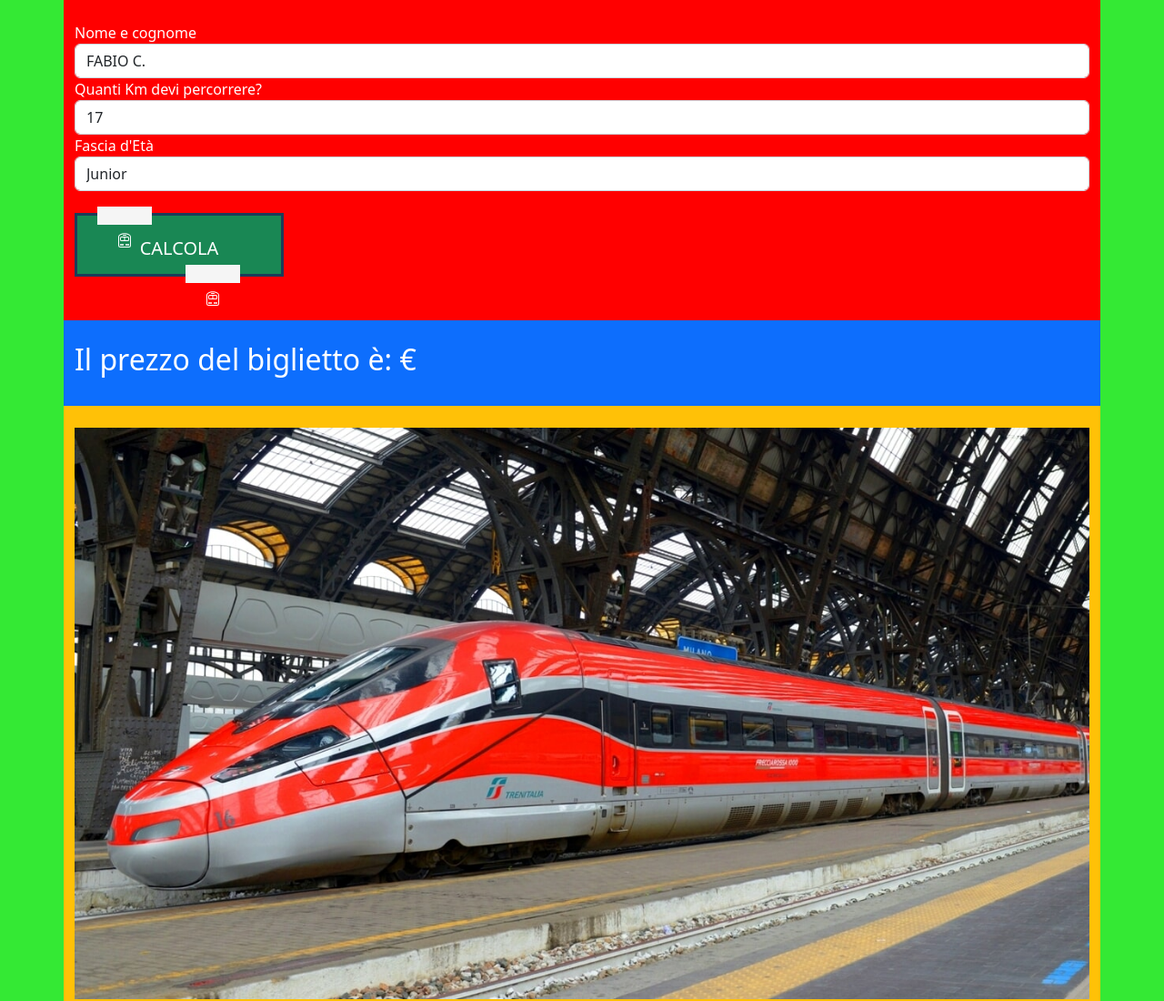
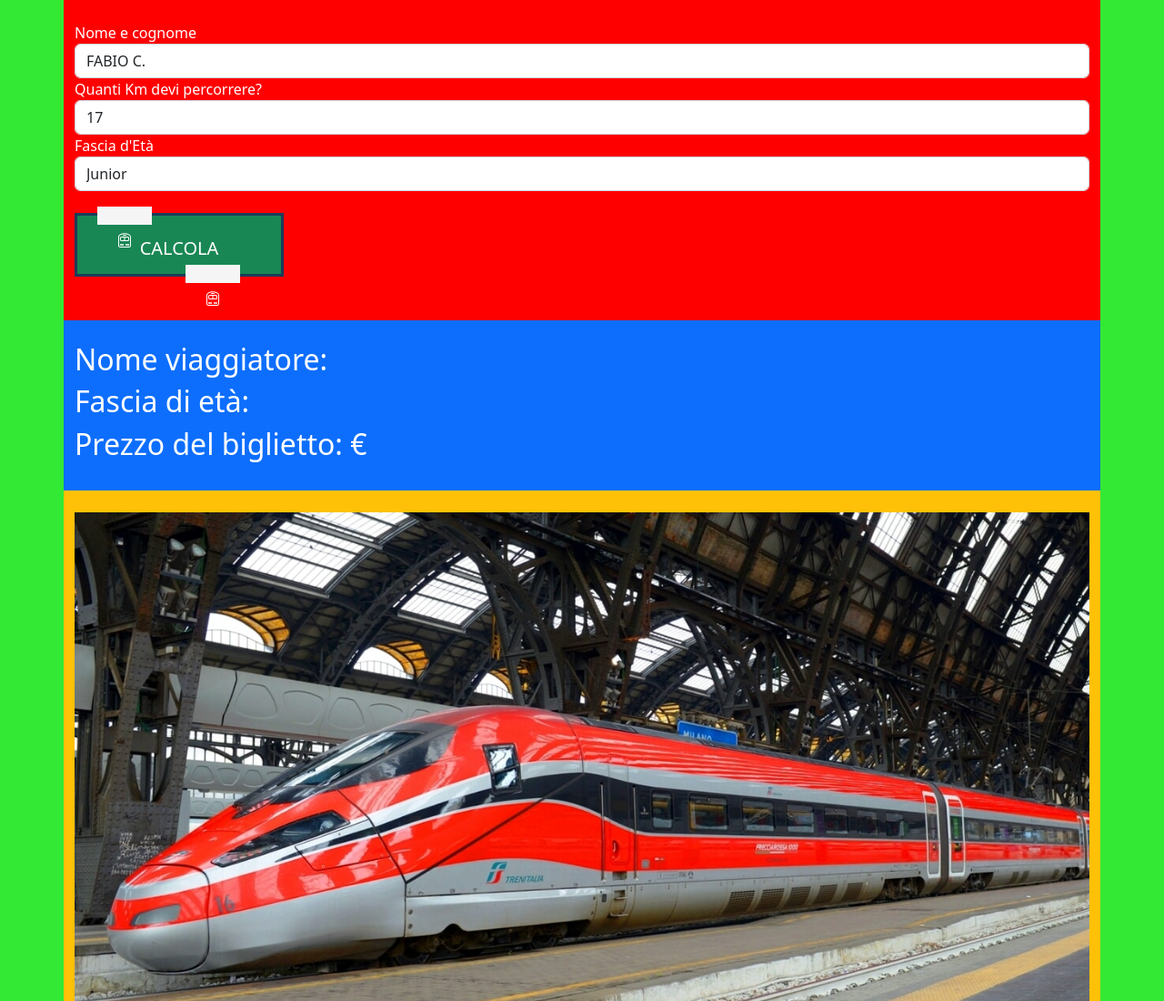
Before and after one commit to Skyfe24/js-biglietto-treno-form, a plain HTML site: page index.html in a window 1280 px wide. Shown: the top 1100 px of the page at 91% size. Drawn offline with nearby package versions, Linux system fonts and the light colour scheme.

Commit message:
index container elements fixed

```diff
--- a/index.html
+++ b/index.html
@@ -52,9 +52,10 @@
 
     </div>
     <div class="container bg-primary py-4">
-        <h2>Il prezzo del biglietto è:  <span id="total"></span>€</h2>
 
-
+        <h2> Nome viaggiatore:  <span id="NameResult"></span></h2>
+        <h2> Fascia di età:  <span id="AgeResult"></span></h2>
+        <h2> Prezzo del biglietto:  <span id="PriceResult"></span>€</h2>
     </div>
     <div class="container bg-warning py-4">
         <img src="./img/freccia.jpg" alt="treno superveloce" class="freccia">
--- a/main.js
+++ b/main.js
@@ -28,7 +28,7 @@ console.log(ticketPrice.toFixed(2));
 // esce NaN in console.log e non so perchè
 
 
-//buttonX.addEventListener('click', function()) { da qui dovrà comparire una table col resoconto di tutto
+buttonX.addEventListener('click', function()) { da qui dovrà comparire una table col resoconto di tutto
 
 
 
```
